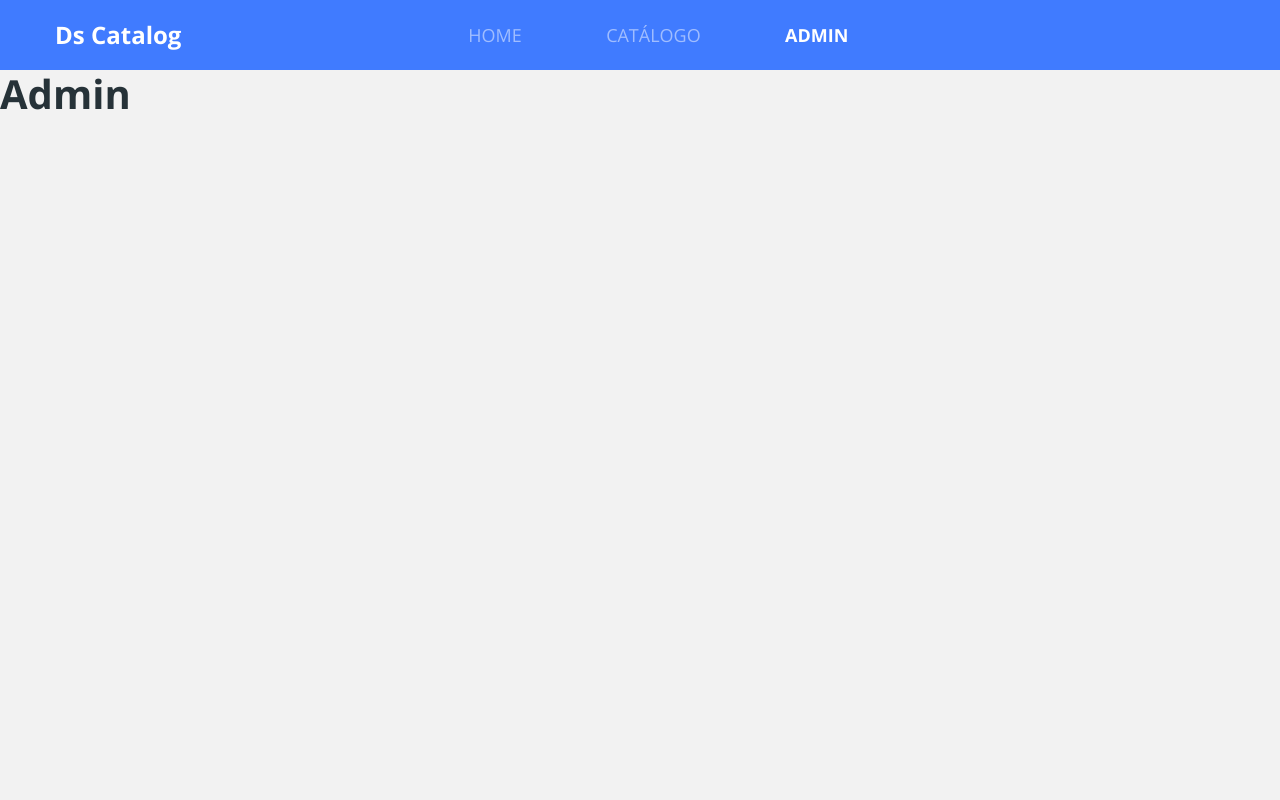
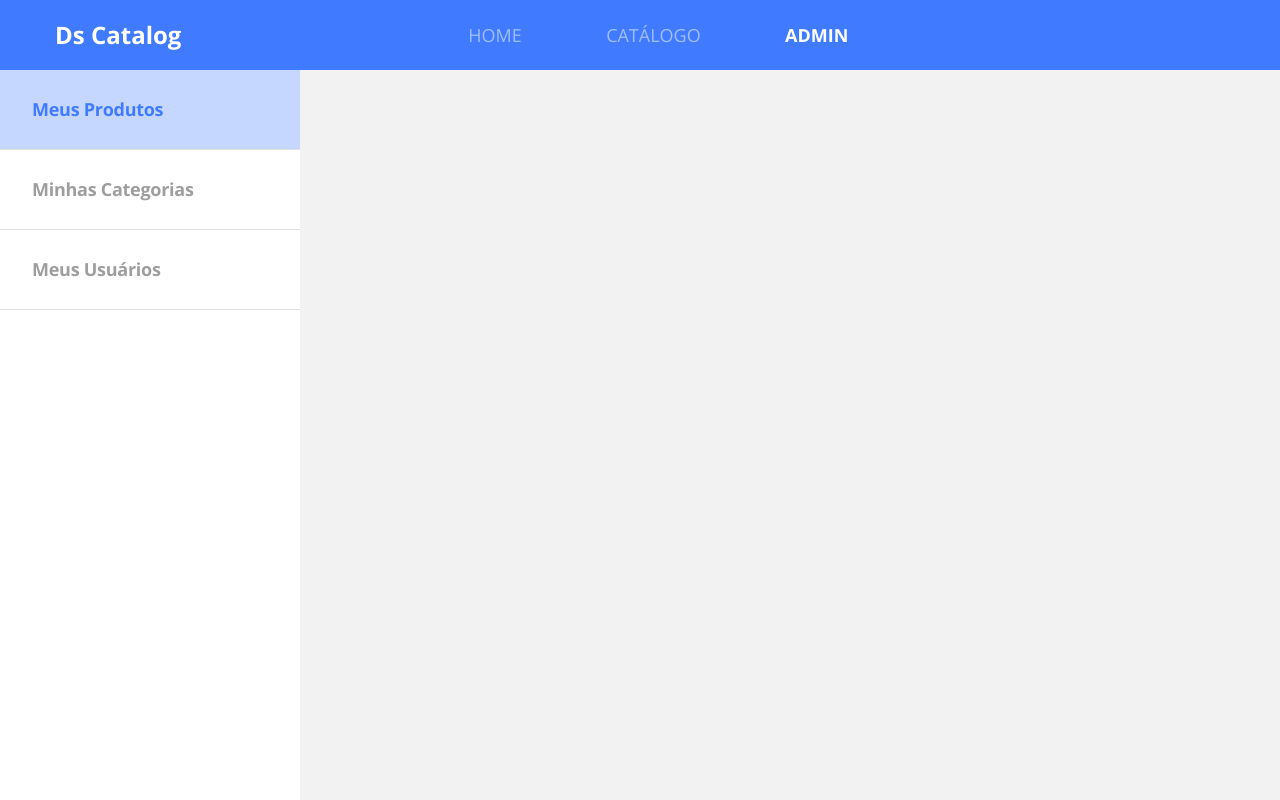
Before and after one commit to isacfarias/dscatalog-bootcamp-devsuperior, a React (Create React App) app in the folder front-web/: page /admin in a window 1280 px wide. Built offline with nearby package versions, Linux system fonts and the light colour scheme.

Commit message:
add navbar admin

```diff
--- /dev/null
+++ b/front-web/src/pages/Admin/components/Navbar/index.tsx
@@ -0,0 +1,25 @@
+import React from 'react';
+import './styles.scss';
+
+const Navbar = () => (
+
+    <nav className="admin-nav-container">
+
+        <ul>
+            <li>
+                <a href="link" className="admin-nav-item active">Meus Produtos</a>
+            </li>
+
+            <li>
+                <a href="link" className="admin-nav-item">Minhas Categorias</a>
+            </li>
+
+            <li>
+                <a href="link" className="admin-nav-item">Meus Usuários</a>
+            </li>
+        </ul>
+
+    </nav>
+);
+
+export default Navbar;
--- /dev/null
+++ b/front-web/src/pages/Admin/components/Navbar/styles.scss
@@ -0,0 +1,29 @@
+.admin-nav-container {
+    background: #fff;
+    width: 300px;
+    height: calc(100vh - 70px);
+}
+
+.admin-nav-item {
+    display: block;
+    display: flex;
+    align-items: center;
+    padding: 25px 40px 25px 32px;
+    height: 80px;
+    font-weight: bold;
+    font-size: 18px;
+    line-height: 25px;
+    letter-spacing: -0.015em;
+    color: #9E9E9E;
+    mix-blend-mode: normal;
+    border-bottom: 1px solid #e1e1e1;
+
+    &.active {
+        color: #407BFF;
+        background: rgba(64, 123, 255, 0.3);
+    }
+
+    &:hover {
+        color: #407BFF;
+    }
+}
--- a/front-web/src/pages/Admin/index.tsx
+++ b/front-web/src/pages/Admin/index.tsx
@@ -1,8 +1,9 @@
 import React from 'react';
+import Navbar from './components/Navbar';
 
 const Admin = () => (
     <div>
-        <h1>Admin</h1>
+        <Navbar />
     </div>
 );
 
```
Also changed, not shown: front-web/src/pages/Admin/styles.scss (added).
